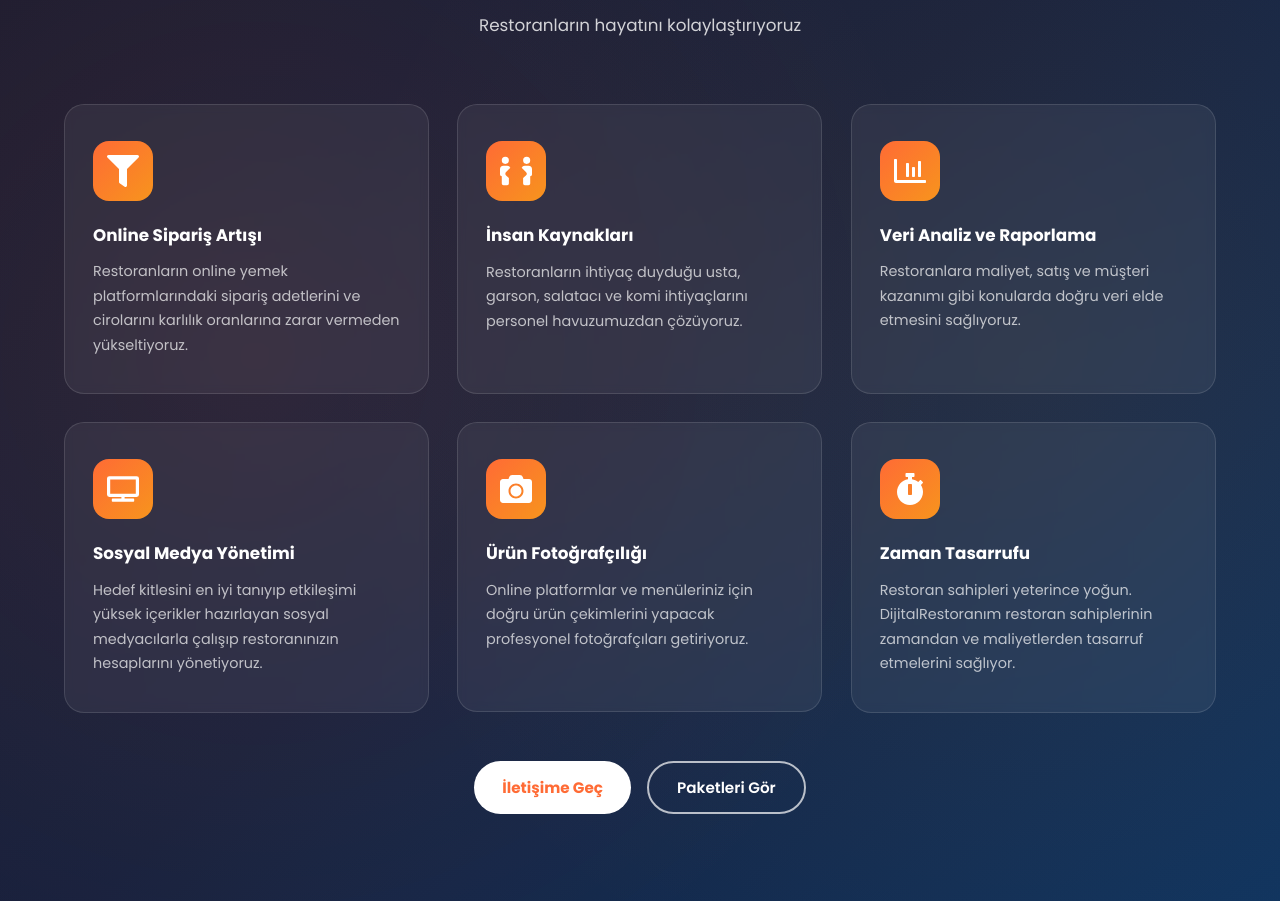
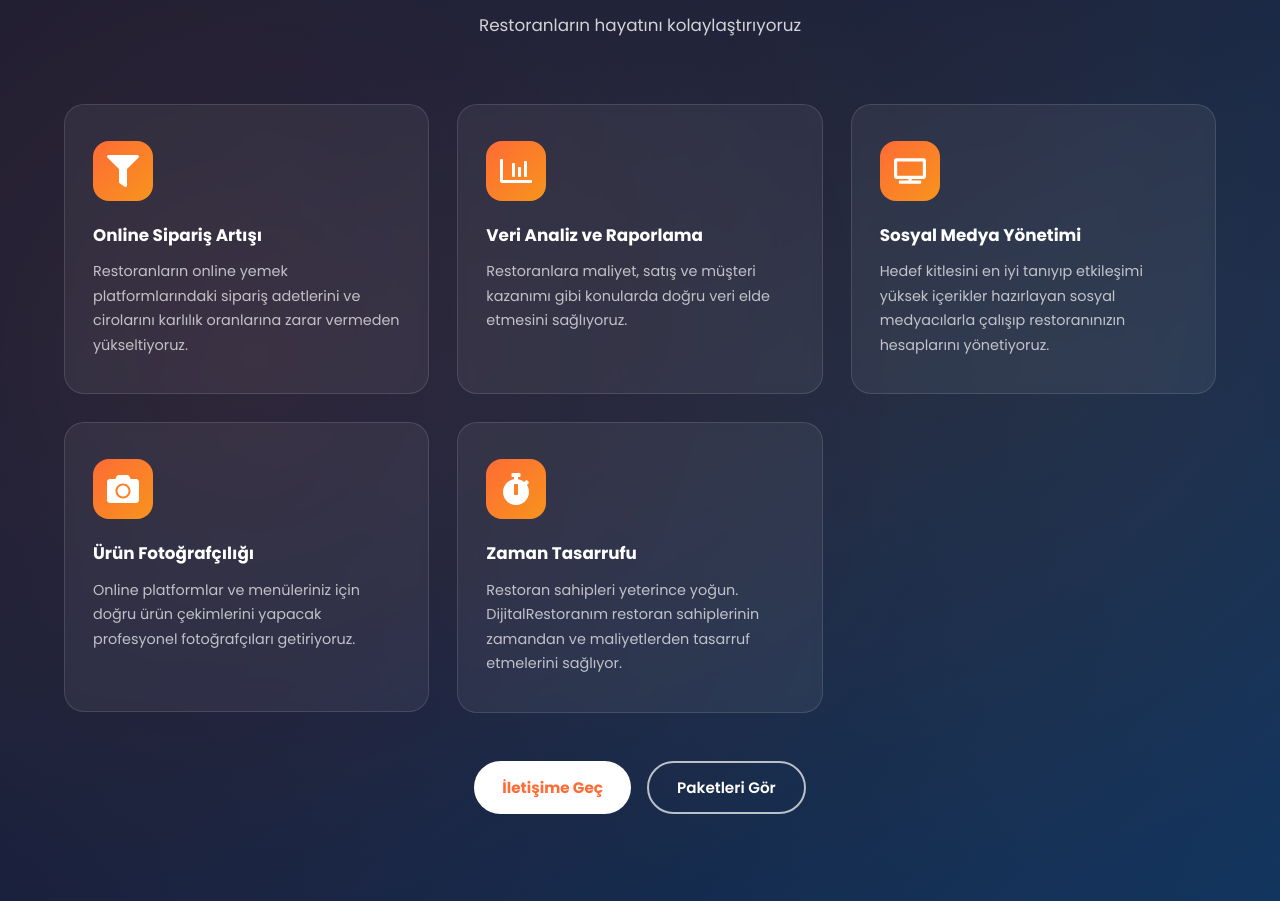
Before and after one commit to Kubilayhokelek/DijitalRestoran-m, a website: page index.html in a window 1280 px wide. Shown: the part 1741-2642 px from the top of the page. Drawn offline with Linux system fonts and the light colour scheme.

Commit message:
UI: İnsan Kaynakları kutucuğu kaldırıldı

```diff
--- a/index.html
+++ b/index.html
@@ -154,13 +154,7 @@
           <h3>Online Sipariş Artışı</h3>
           <p>Restoranların online yemek platformlarındaki sipariş adetlerini ve cirolarını karlılık oranlarına zarar vermeden yükseltiyoruz.</p>
         </div>
-        <div class="service-card" data-aos="zoomIn">
-          <div class="service-icon">
-            <svg viewBox="0 0 576 512" fill="currentColor" width="32" height="32"><path d="M96,128A64,64,0,1,0,32,64,64,64,0,0,0,96,128Zm0,176.08a44.11,44.11,0,0,1,13.64-32L181.77,204c1.65-1.55,3.77-2.31,5.61-3.57A63.91,63.91,0,0,0,128,160H64A64,64,0,0,0,0,224v96a32,32,0,0,0,32,32V480a32,32,0,0,0,32,32h64a32,32,0,0,0,32-32V383.61l-50.36-47.53A44.08,44.08,0,0,1,96,304.08ZM480,128a64,64,0,1,0-64-64A64,64,0,0,0,480,128Zm32,32H448a63.91,63.91,0,0,0-59.38,40.42c1.84,1.27,4,2,5.62,3.59l72.12,68.06a44.37,44.37,0,0,1,0,64L416,383.62V480a32,32,0,0,0,32,32h64a32,32,0,0,0,32-32V352a32,32,0,0,0,32-32V224A64,64,0,0,0,512,160Z"/></svg>
-          </div>
-          <h3>İnsan Kaynakları</h3>
-          <p>Restoranların ihtiyaç duyduğu usta, garson, salatacı ve komi ihtiyaçlarını personel havuzumuzdan çözüyoruz.</p>
-        </div>
+
         <div class="service-card" data-aos="fadeInRight">
           <div class="service-icon">
             <svg viewBox="0 0 512 512" fill="currentColor" width="32" height="32"><path d="M396.8 352h22.4c6.4 0 12.8-6.4 12.8-12.8V108.8c0-6.4-6.4-12.8-12.8-12.8h-22.4c-6.4 0-12.8 6.4-12.8 12.8v230.4c0 6.4 6.4 12.8 12.8 12.8zm-192 0h22.4c6.4 0 12.8-6.4 12.8-12.8V140.8c0-6.4-6.4-12.8-12.8-12.8h-22.4c-6.4 0-12.8 6.4-12.8 12.8v198.4c0 6.4 6.4 12.8 12.8 12.8zm96 0h22.4c6.4 0 12.8-6.4 12.8-12.8V204.8c0-6.4-6.4-12.8-12.8-12.8h-22.4c-6.4 0-12.8 6.4-12.8 12.8v134.4c0 6.4 6.4 12.8 12.8 12.8zM496 400H48V80c0-8.84-7.16-16-16-16H16C7.16 64 0 71.16 0 80v336c0 17.67 14.33 32 32 32h464c8.84 0 16-7.16 16-16v-16c0-8.84-7.16-16-16-16z"/></svg>
```
